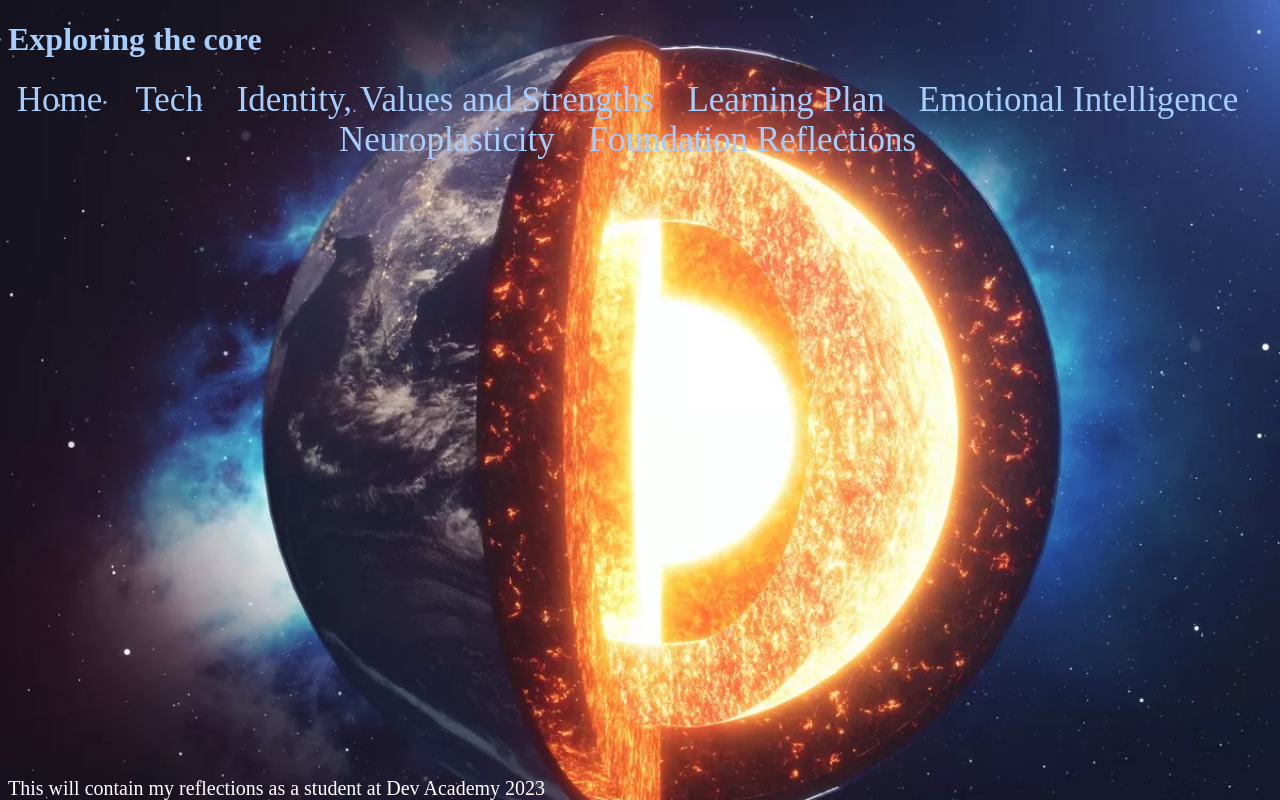
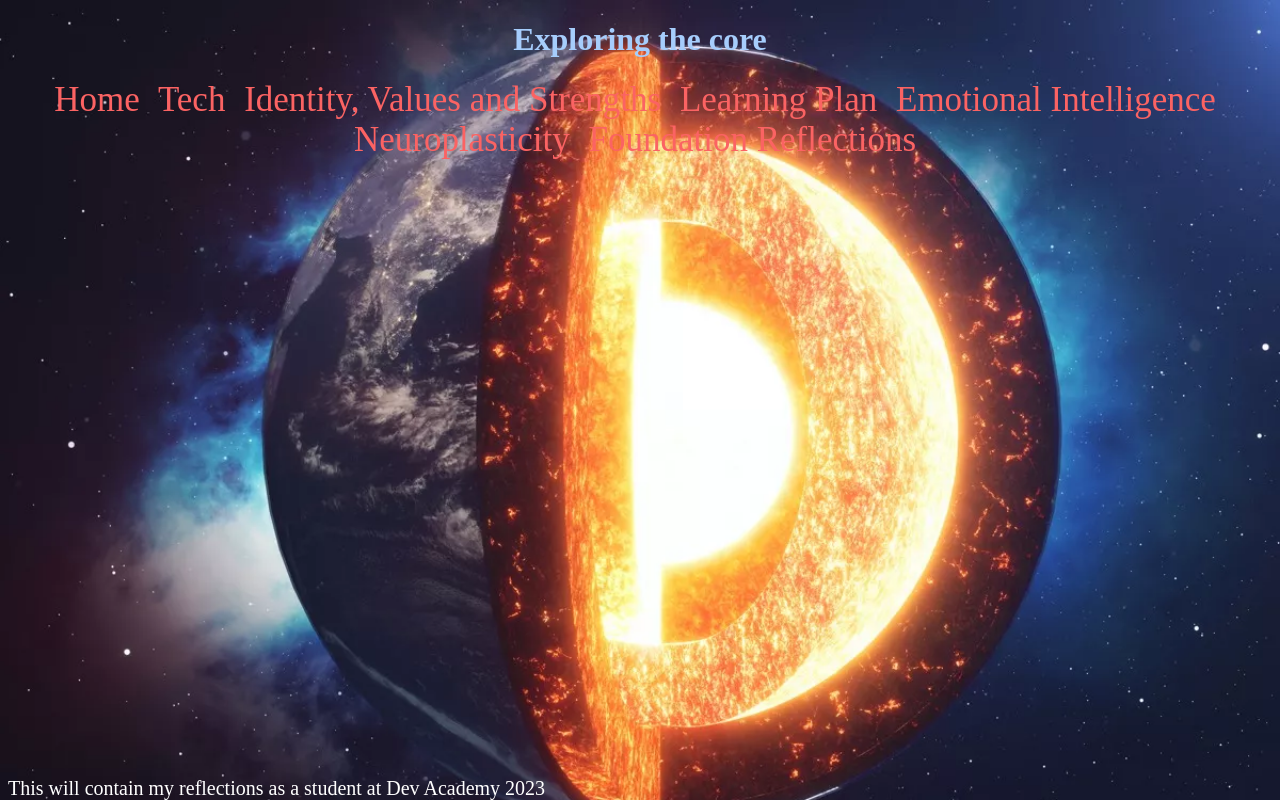
Before and after one commit to jpjh1001/jpjh1001.github.io, a plain HTML site: page blog/core.html in a window 1280 px wide. Drawn offline with Linux system fonts and the light colour scheme.

Commit message:
update blog fix

```diff
--- a/blog/core.html
+++ b/blog/core.html
@@ -2,8 +2,8 @@
 <html>
   <head>
     <title>Core page</title>
-    <link href="/styles/core.css" rel="stylesheet">
-  <body>
+    <link href="/styles/main.css" rel="stylesheet">
+  <body class="core-background">
 
     <div>
     <h1>Exploring the core</h1>
--- a/styles/core.css
+++ /dev/null
@@ -1,33 +0,0 @@
-body {
-  background-image: url('/styles/7R5YuYv7zFpd2NWXCnsUGM-1920-80.jpg.webp');
-  height:100%;
-  color:aliceblue;
-  background-repeat: no-repeat;
-  background-size: cover;
-}
-h1 {
-  color:rgb(166, 205, 252);
-}
-
-
-.nav-bar{
-  text-align: center;
-  font-size: 35px;
-  margin-top:20px;
-  margin-bottom: 100px;
-}
-
-a:link, a:visited {
-  color:rgb(166, 205, 252);
-  background-color: transparent;
-  text-decoration: none;
-  margin-right:25px;
-}
-
-footer{
-  position: fixed;
-  bottom: 0;
-  width: 100%;
-  color: white;
-  font-size: 20px;
-}
--- a/styles/html-css.css
+++ /dev/null
@@ -1,56 +0,0 @@
-body{
-
-  background-color: aliceblue;
-  font-family: ubuntu;
-}
-
-
-h1 {
-  color:rgb(73, 102, 233);
-  text-align: center;
-  font-weight: bold;
-
-}
-
-
-
-.center, figcaption{
-  display: block;
-  margin-left: auto;
-  margin-right: auto;
-  text-align: center;
-
-}
-
-figcaption {
-  margin-bottom: 70px;
-}
-
-
-.header {
-
-  text-align: center;
-  color:rgb(73, 102, 233);
-  margin-bottom: 80px;
-}
-.Te-Houtaewa {
-  text-align: right;
-
-}
-
-.margin-image {
-  height: 300px;
-  width:  600px;
-
-}
-
-.margin-padding-image {
-  width: 600px;
-}
-
-a:link, a:visited {
-  color: rgb(251, 99, 99);
-  background-color: transparent;
-  text-decoration: none;
-  margin-right:10px;
-}
--- a/styles/identity-values.css
+++ /dev/null
@@ -1,22 +0,0 @@
-.questions {
-  font-weight: bold;
-  }
-
-  body{
-
-    background-color: aliceblue;
-    font-family: ubuntu;
-  }
-
-
-  a:link, a:visited {
-    color: rgb(251, 99, 99);
-    background-color: transparent;
-    text-decoration: none;
-    margin-right:10px;
-  }
-
-  @media only screen and (max-width: 1000px) {
-    body {
-      background-color: rgb(238, 228, 255);
-    }
--- a/styles/learning-plan.css
+++ /dev/null
@@ -1,23 +0,0 @@
-.questions {
-font-weight: bold;
-}
-
-body{
-
-  background-color: aliceblue;
-  font-family: ubuntu;
-}
-
-
-a:link, a:visited {
-  color: rgb(251, 99, 99);
-  background-color: transparent;
-  text-decoration: none;
-  margin-right:10px;
-}
-
-
-@media only screen and (max-width: 1000px) {
-  body {
-    background-color: rgb(238, 228, 255);
-  }
--- a/styles/main.css
+++ b/styles/main.css
@@ -1,11 +1,33 @@
-body {
+.home-background {
   background-image: url('/blog/1920_epsrc-290721-brainartificialintelligence-gettyimages-1186776186.jpg');
   color:aliceblue;
 }
+
+
+.tech-background {
+  background-image: url('https://businessday.ng/wp-content/uploads/2022/06/Layer3.png');
+  height:100%;
+  width: 100%;
+  color:aliceblue;
+  background-repeat: no-repeat;
+  background-size: cover;
+
+}
+
+.core-background {
+  background-image: url('/styles/7R5YuYv7zFpd2NWXCnsUGM-1920-80.jpg.webp');
+  height:100%;
+  color:aliceblue;
+  background-repeat: no-repeat;
+  background-size: cover;
+}
+
+
 h1 {
   color:rgb(166, 205, 252);
+  font-weight: bold;
+  text-align: center;
 }
-
 
 .nav-bar{
   text-align: center;
@@ -28,3 +50,59 @@ footer{
   color: white;
   font-size: 20px;
 }
+
+.questions {
+  font-weight: bold;
+  }
+
+  body{
+
+    background-color: aliceblue;
+    font-family: ubuntu;
+  }
+
+
+  a:link, a:visited {
+    color: rgb(251, 99, 99);
+    background-color: transparent;
+    text-decoration: none;
+    margin-right:10px;
+  }
+
+
+
+
+
+  .center, figcaption{
+  display: block;
+  margin-left: auto;
+  margin-right: auto;
+  text-align: center;
+
+}
+
+figcaption {
+  margin-bottom: 70px;
+}
+
+
+.header {
+
+  text-align: center;
+  color:rgb(73, 102, 233);
+  margin-bottom: 80px;
+}
+.Te-Houtaewa {
+  text-align: right;
+
+}
+
+.margin-image {
+  height: 300px;
+  width:  600px;
+
+}
+
+.margin-padding-image {
+  width: 600px;
+}
--- a/styles/tech.css
+++ /dev/null
@@ -1,35 +0,0 @@
-body {
-  background-image: url('https://businessday.ng/wp-content/uploads/2022/06/Layer3.png');
-  height:100%;
-  width: 100%;
-  color:aliceblue;
-  background-repeat: no-repeat;
-  background-size: cover;
-
-}
-h1 {
-  color:rgb(166, 205, 252);
-}
-
-
-.nav-bar{
-  text-align: center;
-  font-size: 35px;
-  margin-top:20px;
-  margin-bottom: 100px;
-}
-
-a:link, a:visited {
-  color:rgb(166, 205, 252);
-  background-color: transparent;
-  text-decoration: none;
-  margin-right:25px;
-}
-
-footer{
-  position: fixed;
-  bottom: 0;
-  width: 100%;
-  color: white;
-  font-size: 20px;
-}
```
Also changed, not shown: blog/emotional-intelligence.html (+1 -1 lines), blog/foundations-reflections.html (+1 -1 lines), blog/html-css.html (+1 -1 lines), blog/identity-values.html (+1 -1 lines), blog/javascript-dom.html (+1 -1 lines), blog/learning-plan.html (+1 -1 lines), blog/neuroplasticity.html (+1 -1 lines), blog/problem-solving.html (+1 -1 lines), blog/tech.html (+2 -2 lines), index.html (+1 -1 lines).
